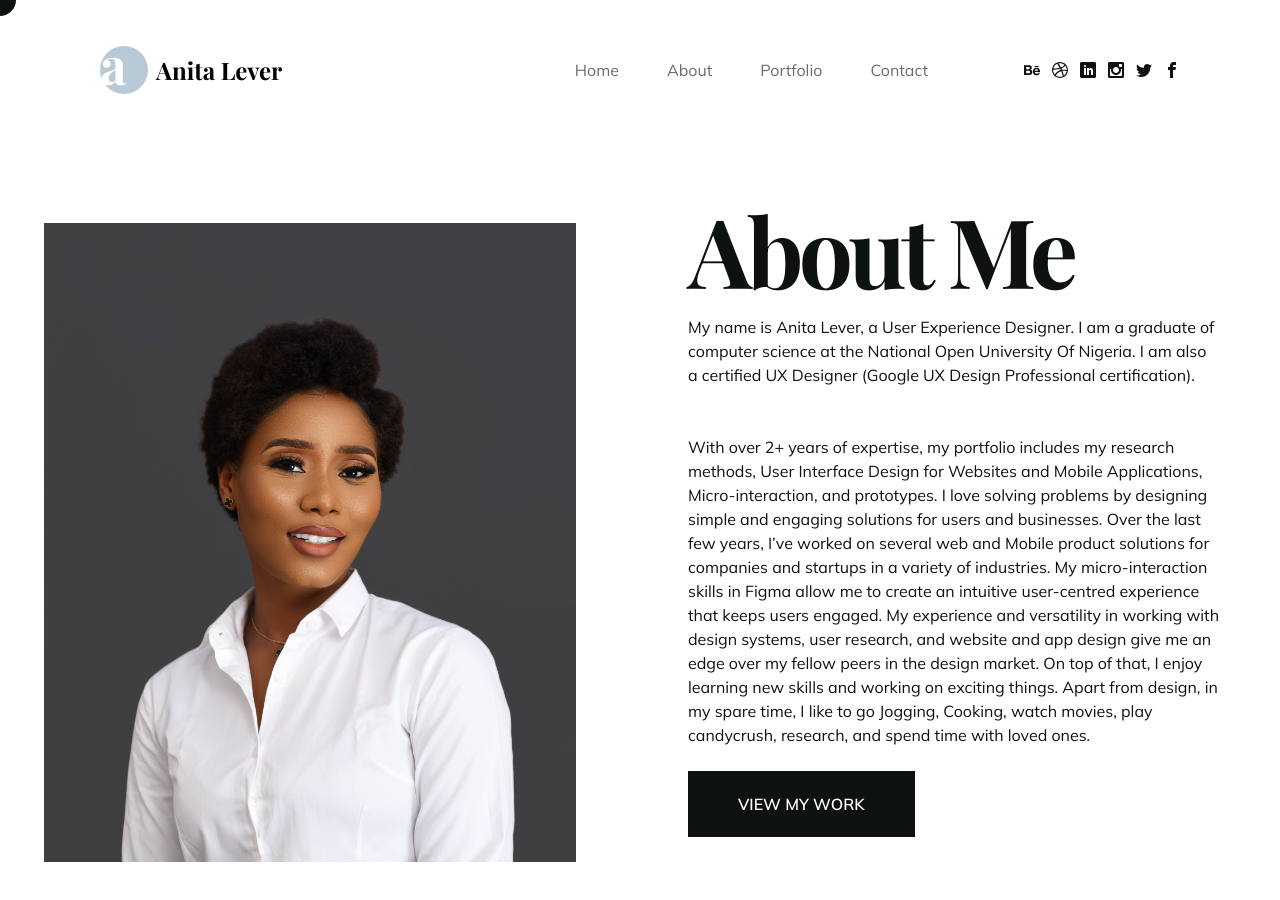
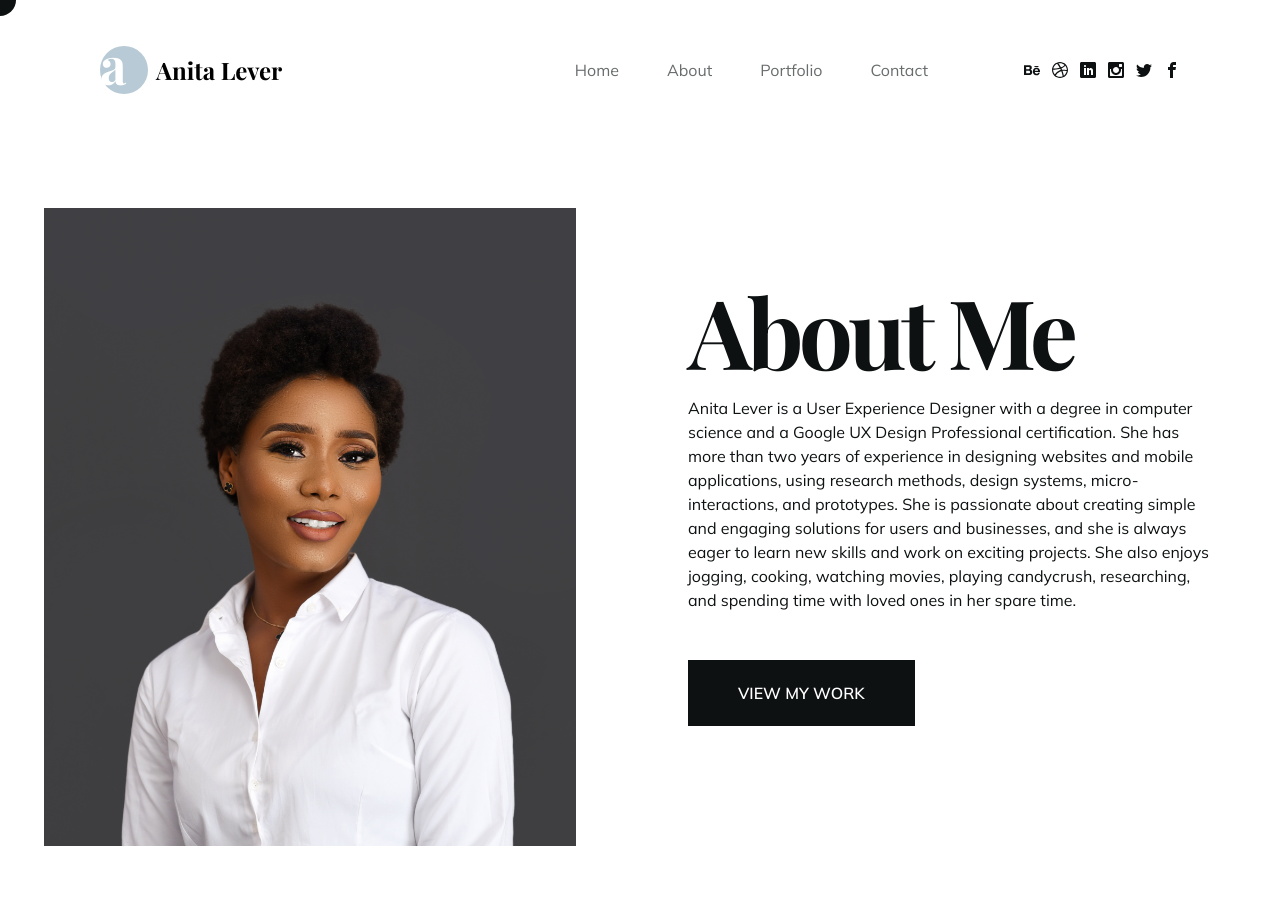
Before and after one commit to whizkidefos/omolara-portfolio, a React (Create React App) app: page /about in a window 1280 px wide. Shown: the top 900 px of the page. Built offline with nearby package versions, Linux system fonts and the light colour scheme; a web font is replaced by a local one.

Commit message:
Small copy tweaks

```diff
--- a/src/pages/About.js
+++ b/src/pages/About.js
@@ -32,9 +32,9 @@ const About = () => {
               className="z-10 flex flex-col items-center justify-center flex-1 px-4 pt-44 pb-14 lg:pt-32 lg:w-auto lg:items-start">
               <h1 className="h1">About me</h1>
               <p className="mb-6">
-                My name is Anita Lever, a User Experience Designer. I am a graduate of computer science at the National Open University Of Nigeria. I am also a certified UX Designer (Google UX Design Professional certification).
+                Anita Lever is a User Experience Designer with a degree in computer science and a Google UX Design Professional certification. She has more than two years of experience in designing websites and mobile applications, using research methods, design systems, micro-interactions, and prototypes. She is passionate about creating simple and engaging solutions for users and businesses, and she is always eager to learn new skills and work on exciting projects. She also enjoys jogging, cooking, watching movies, playing candycrush, researching, and spending time with loved ones in her spare time.
               </p>
-              <br />
+              {/* <br />
               <p className="">
                 With over 2+ years of expertise, my portfolio includes my research methods, User Interface Design for Websites and Mobile Applications, Micro-interaction, and prototypes.
 
@@ -44,7 +44,7 @@ const About = () => {
                 On top of that, I enjoy learning new skills and working on exciting things.
 
                 Apart from design, in my spare time, I like to go Jogging, Cooking, watch movies, play candycrush, research, and spend time with loved ones.
-              </p>
+              </p> */}
 
               <Link to={'/portfolio'} className='mt-6 btn'>View my work</Link>
             </motion.article>
--- a/src/pages/Contact.js
+++ b/src/pages/Contact.js
@@ -26,7 +26,7 @@ const Contact = () => {
           <p className="mb-12">
             I’m always open to new opportunities and collaborations. Whether you need a UX/UI designer for your next project, or just want to chat about design, feel free to get in touch with me.
 
-            You can reach me by email at anita_lever@gmail.com, or by filling the short form below. You can also find me on social media platforms such as [LinkedIn], [Twitter], and [Behance] using the icons above.
+            You can reach me by email at anita_lever@gmail.com, or by filling the short form below. You can also find me on social media platforms such as <strong>LinkedIn</strong>, <strong>Dribble</strong>, and <strong>Behance</strong> using the icons above.
 
             I look forward to hearing from you soon! 😊
           </p>
--- a/src/pages/Home.js
+++ b/src/pages/Home.js
@@ -15,7 +15,7 @@ const Home = () => {
       exit={{ opacity: 0 }}
       transition={transition1}
       className='section'>
-      <div className="container relative h-full pb-10 mx-auto">
+      <div className="container relative h-full pb-10 mx-auto lg:overflow-hidden">
         {/* HP Banner wrapper */}
         <div className="flex flex-col justify-center">
           <motion.article
```
